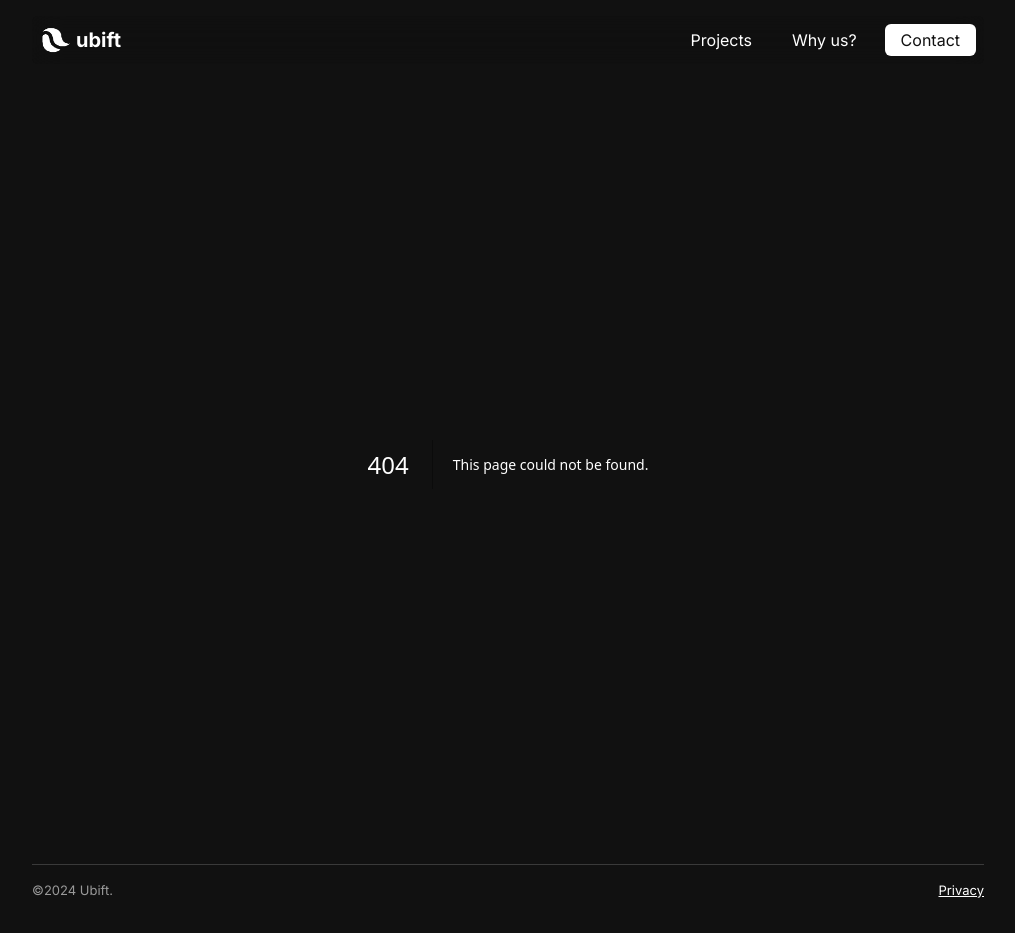
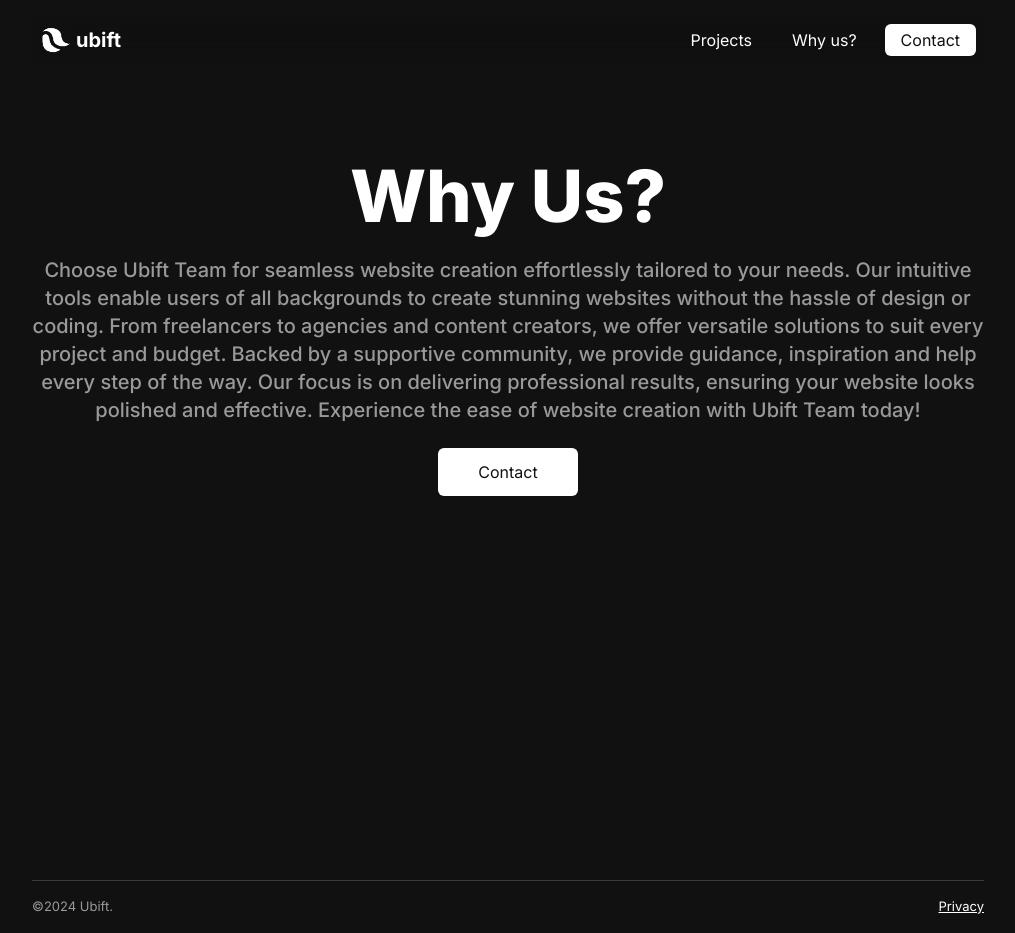
Before and after one commit to ubift/web, a Next.js app: page /why-us in a window 1280 px wide. Before the commit this address had no page. Shown: the whole page, without its empty margins (132-1147 px from the left). Built offline with nearby package versions, Linux system fonts and the light colour scheme.

Commit message:
added why-us page

```diff
--- /dev/null
+++ b/src/app/why-us/page.jsx
@@ -0,0 +1,19 @@
+export default function Page() {
+  return (
+    <div className='gap-12 flex items-center justify-center py-24'>
+      <div className='gap-6 flex flex-col items-center text-center mb-72'>
+        <h1 className='text-7xl font-extrabold'>Why Us?</h1>
+        <p className='text-primary-gray text-xl font-medium'>
+          Choose Ubift Team for seamless website creation effortlessly tailored to your needs.
+          Our intuitive tools enable users of all backgrounds to create stunning websites without the hassle of design or coding.
+          From freelancers to agencies and content creators, we offer versatile solutions to suit every project and budget.
+          Backed by a supportive community, we provide guidance, inspiration and help every step of the way. Our focus is on delivering professional results,
+          ensuring your website looks polished and effective. Experience the ease of website creation with Ubift Team today!
+        </p>
+        <button className='flex items-center justify-center bg-primary text-primary-dark px-10 py-3 rounded-md hover:opacity-70 transition-all'>
+          Contact
+        </button>
+      </div>
+    </div>
+  )
+}
```
